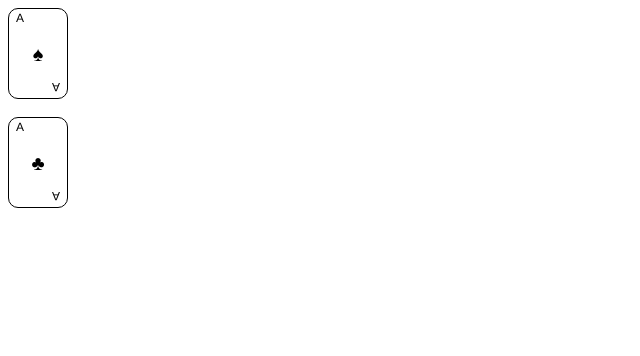
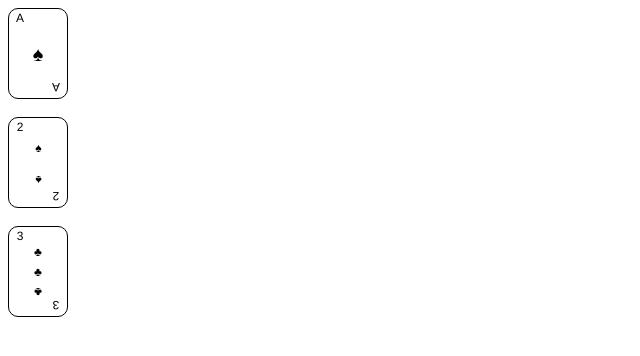
Before and after one commit to t-a1024/sevens, a React (Create React App) app: page / in a window 1280 px wide. Shown: the top 356 px of the page, without its empty margins (0-640 px from the left). Built offline with nearby package versions, Linux system fonts and the light colour scheme.

Commit message:
1~3完成

```diff
--- a/src/App.tsx
+++ b/src/App.tsx
@@ -2,9 +2,11 @@ import  Card  from "./assets/cardCompornents";
 function App() {
   return (
     <div className="App">
-      <Card str={"A"} mark="♠"/>
+      <Card id={1} mark="♠"/>
       <br />
-      <Card str={"A"} mark="♣"/>
+      <Card id={2} mark="♠"/>
+      <br />
+      <Card id={3} mark="♣"/>
     </div>
   );
 }
--- a/src/assets/3.css
+++ b/src/assets/3.css
@@ -1,10 +1,10 @@
-.box {
+.box3 {
     height: 100%;
     position: absolute;
     width: 100%;
 }
 
-.box .element{
+.box3 .element3{
     height: auto;
     left: 50%;
     position: absolute;
@@ -14,7 +14,7 @@
 }
 
 
-.element .mark3{
+.element3 .mark3{
     align-self: stretch;
     color: #000;
     font-family: "Inter-Regular", Helvetica;
--- a/src/assets/card3.tsx
+++ b/src/assets/card3.tsx
@@ -6,8 +6,8 @@ interface mark{
 
 export const Card3 = ({mark}:mark):  JSX.Element => {
     return (
-        <div className="box">
-            <div className="element">
+        <div className="box3">
+            <div className="element3">
                 <div className="mark3">{mark}</div>
                 <div className="mark3">{mark}</div>
                 <div className="mark3"id="rotate">{mark}</div>
--- a/src/assets/cardCompornents.tsx
+++ b/src/assets/cardCompornents.tsx
@@ -1,24 +1,24 @@
 import React from 'react';
 import './card.css';
-import { ALabel } from "./A";
-import { Card2 } from "./card2";
-import { Card3 } from './card3';
+import { CardData } from './cardData'; // インポートを追加
 
 interface CardProps {
-    str: string;
-    mark:string;
+    id: number;
+    mark: string;
 }
 
+export default function Card({ id, mark }: CardProps) {
+  // idに対応するラベルコンポーネントをCardDataから取得
+  const cardInfo = CardData.find(card => card.id === id);
+  const LabelComponent = cardInfo ? cardInfo.label : null;
 
-export default function Card({ str,mark }: CardProps) { // 型を指定
   return (
     <div className="card">
       <div className="overlap-group">
-        <div className="text-wrapper">{str}</div>
-        <div className="div">{str}</div>
+        <div className="text-wrapper">{cardInfo ? cardInfo.str : 'Unknown'}</div>
+        <div className="div">{cardInfo ? cardInfo.str : 'Unknown'}</div>
         <div className="group">
-        {/* <ALabel mark={mark}/> */}
-          <ALabel mark={mark}/>
+          {LabelComponent && <LabelComponent mark={mark} />} {/* ラベルコンポーネントをレンダー */}
         </div>
       </div>
     </div>
--- a/src/assets/cardData.tsx
+++ b/src/assets/cardData.tsx
@@ -1,19 +1,27 @@
 import { ALabel } from "./A";
 import { Card2 } from "./card2";
+import { Card3 } from "./card3";
 
-export interface card{
-    id:number,
-    str:string,
-    mark:any,
+export interface Card {
+    id: number;
+    str: string;
+    label: any;
 }
 
-export const CardData:card[] = [{
+export const CardData: Card[] = [
+    {
         id: 1,
         str: "A",
-    mark: ALabel
+        label: ALabel
     },
     {
         id: 2,
         str: "2",
-    mark: Card2
-}]
+        label: Card2
+    },
+    {
+        id: 3,
+        str: "3",
+        label: Card3
+    }
+];
```
Lines whose indentation alone changed are shown as unchanged.
